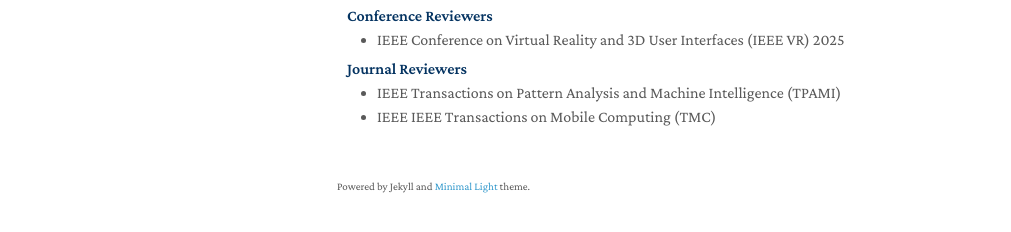
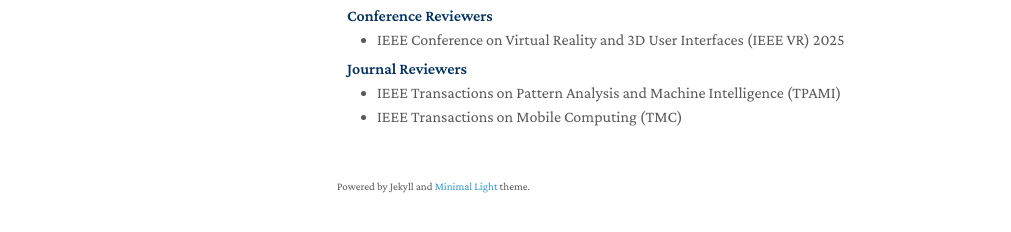
Before and after one commit to HappyChenghan/HappyChenghan.github.io, a Jekyll site: the page built from index.md, in a window 1280 px wide and 1263 px high. Shown: the part 996-1228 px from the top of the window, without its empty margins (133-1144 px from the left). Built offline with Jekyll 4.4.1, drawn with Linux system fonts in a browser that asks for light colours; a style sheet for code colours, icons or effects is not loaded; our own code applies the rules of GitHub Pages for plain Markdown files.

Commit message:
Update services.md

```diff
--- a/_includes/services.md
+++ b/_includes/services.md
@@ -12,6 +12,6 @@
 
 <ul style="margin:0 0 20px;">
   <li>IEEE Transactions on Pattern Analysis and Machine Intelligence (TPAMI)</li>
-  <li>IEEE IEEE Transactions on Mobile Computing (TMC)</li>
+  <li>IEEE Transactions on Mobile Computing (TMC)</li>
 <!--   <li><a href="https://www.springer.com/journal/11263"><autocolor>International Journal of Computer Vision (IJCV)</autocolor></a></li> -->
 </ul>
```
